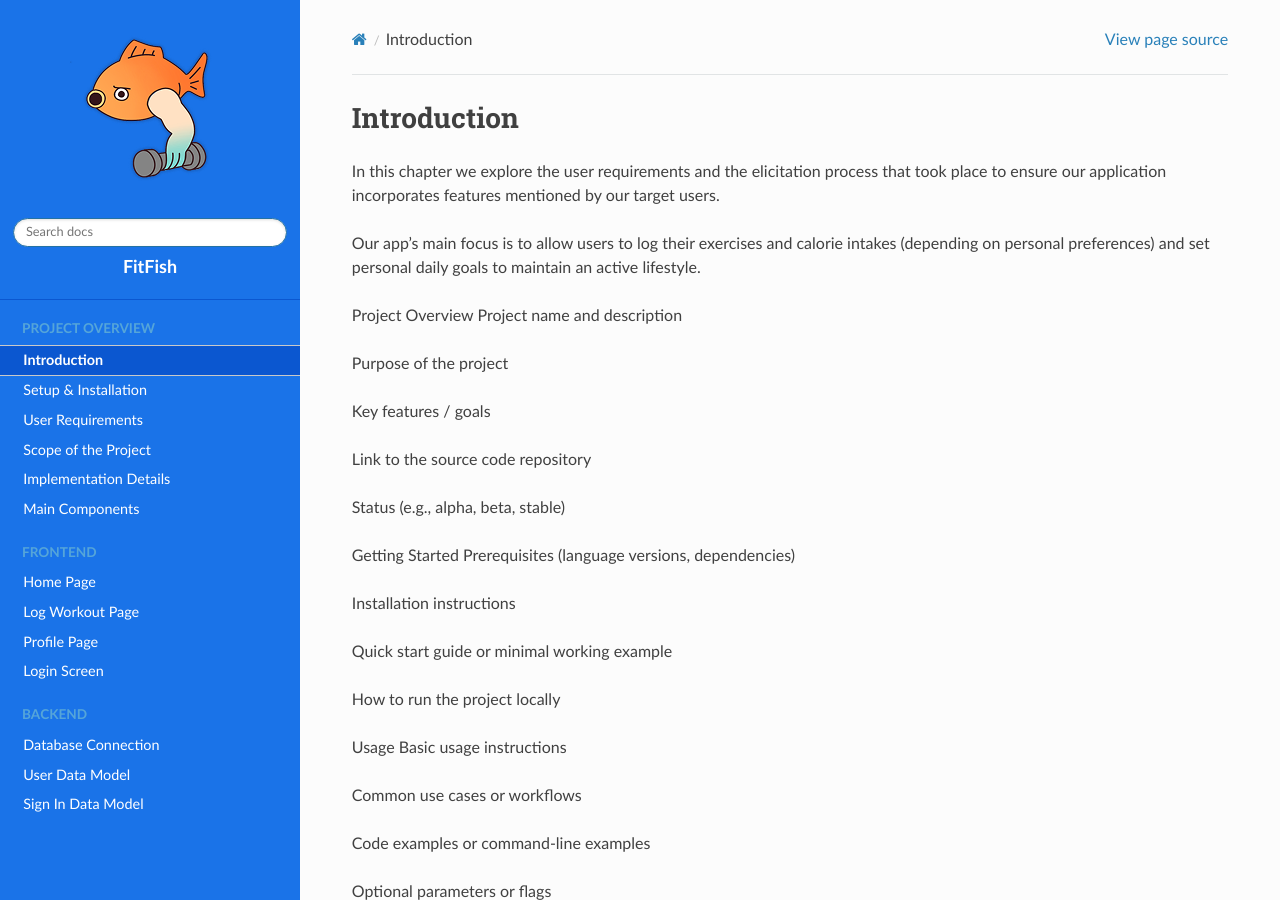
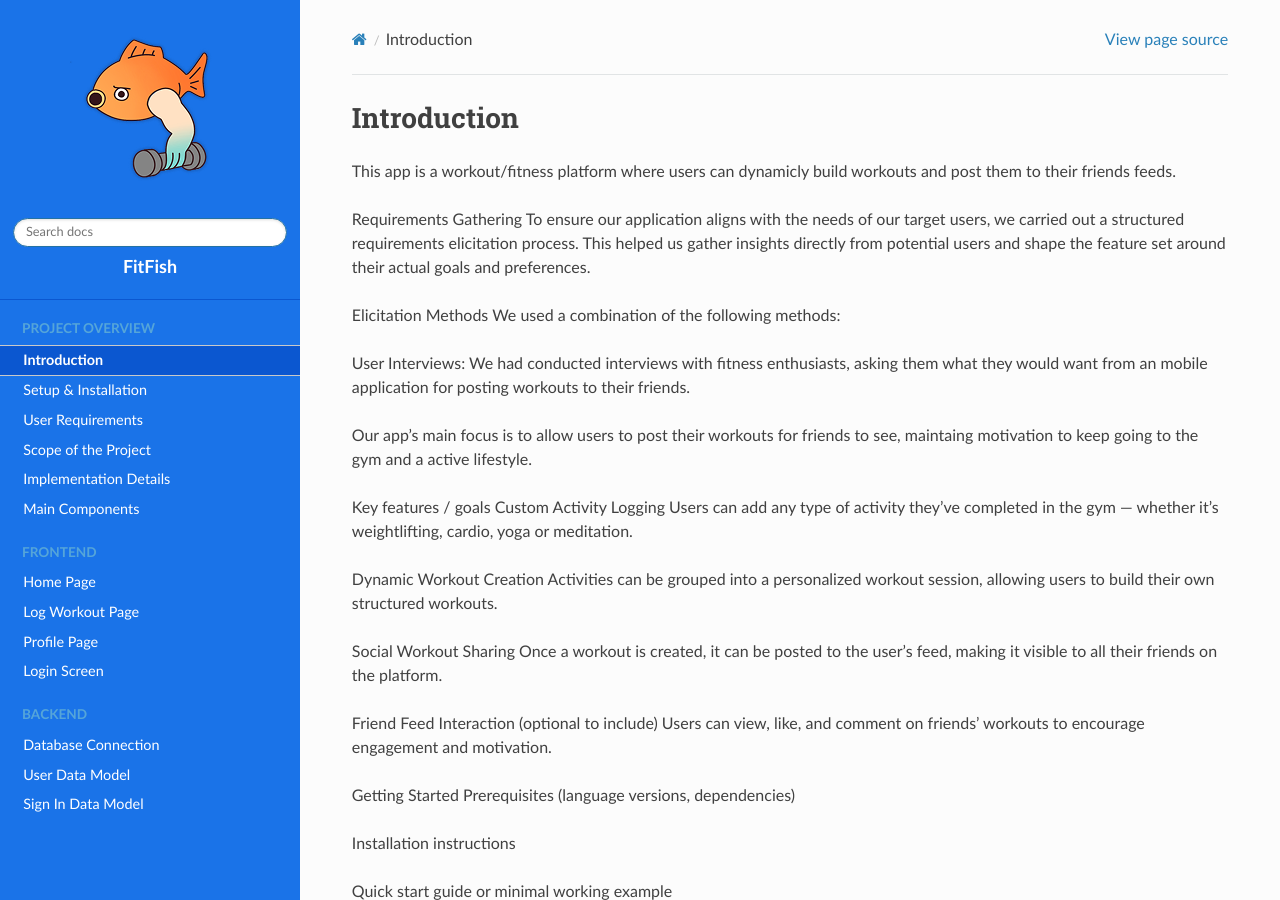
Before and after one commit to 5a-Fitness-App/5a-Code-Documentation, a Sphinx documentation site: the page built from docs/source/overview/introduction.rst, in a window 1280 px wide and 900 px high. Built offline with Sphinx 7.4.7 and the Read the Docs theme 3.1.0, drawn with Linux system fonts in a browser that asks for light colours.

Commit message:
Update introduction.rst

```diff
--- a/docs/source/overview/introduction.rst
+++ b/docs/source/overview/introduction.rst
@@ -1,21 +1,31 @@
 Introduction
 ============
+This app is a workout/fitness platform where users can dynamicly build workouts and post them to their friends feeds.
 
-In this chapter we explore the user requirements and the elicitation process that took place to ensure our application incorporates features mentioned by our target users.
+Requirements Gathering
+To ensure our application aligns with the needs of our target users, we carried out a structured requirements elicitation process. This helped us gather insights directly from potential users and shape the feature set around their actual goals and preferences.
 
-Our app's main focus is to allow users to log their exercises and calorie intakes (depending on personal preferences) and set personal daily goals to maintain an active lifestyle.
+Elicitation Methods
+We used a combination of the following methods:
+
+User Interviews: We had conducted interviews with fitness enthusiasts, asking them what they would want from an mobile application for posting workouts to their friends.
+
+Our app's main focus is to allow users to post their workouts for friends to see, maintaing motivation to keep going to the gym and a active lifestyle.
 
 
-Project Overview
-Project name and description
+Key features / goals
+Custom Activity Logging
+Users can add any type of activity they’ve completed in the gym — whether it’s weightlifting, cardio, yoga or meditation.
 
-Purpose of the project
+Dynamic Workout Creation
+Activities can be grouped into a personalized workout session, allowing users to build their own structured workouts.
 
-Key features / goals
+Social Workout Sharing
+Once a workout is created, it can be posted to the user’s feed, making it visible to all their friends on the platform.
 
-Link to the source code repository
+Friend Feed Interaction (optional to include)
+Users can view, like, and comment on friends’ workouts to encourage engagement and motivation.
 
-Status (e.g., alpha, beta, stable)
 
 Getting Started
 Prerequisites (language versions, dependencies)
```
